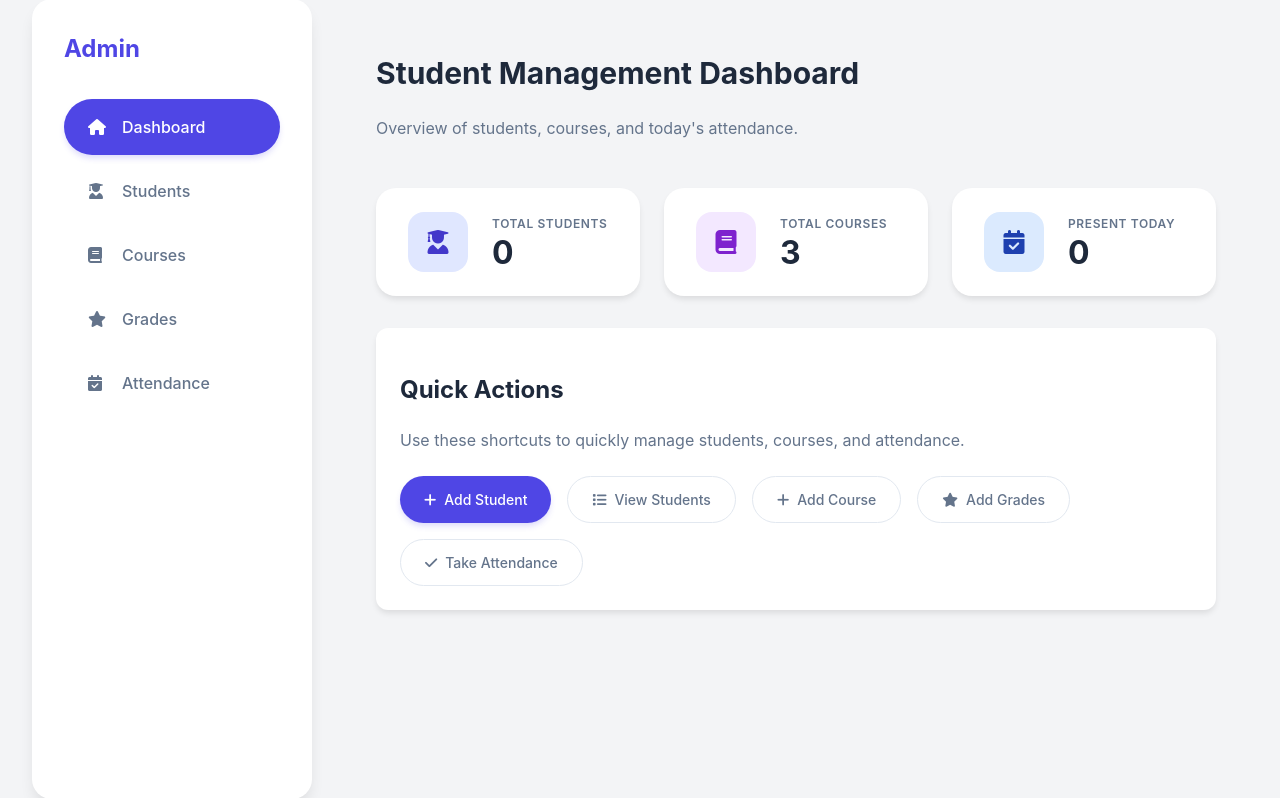
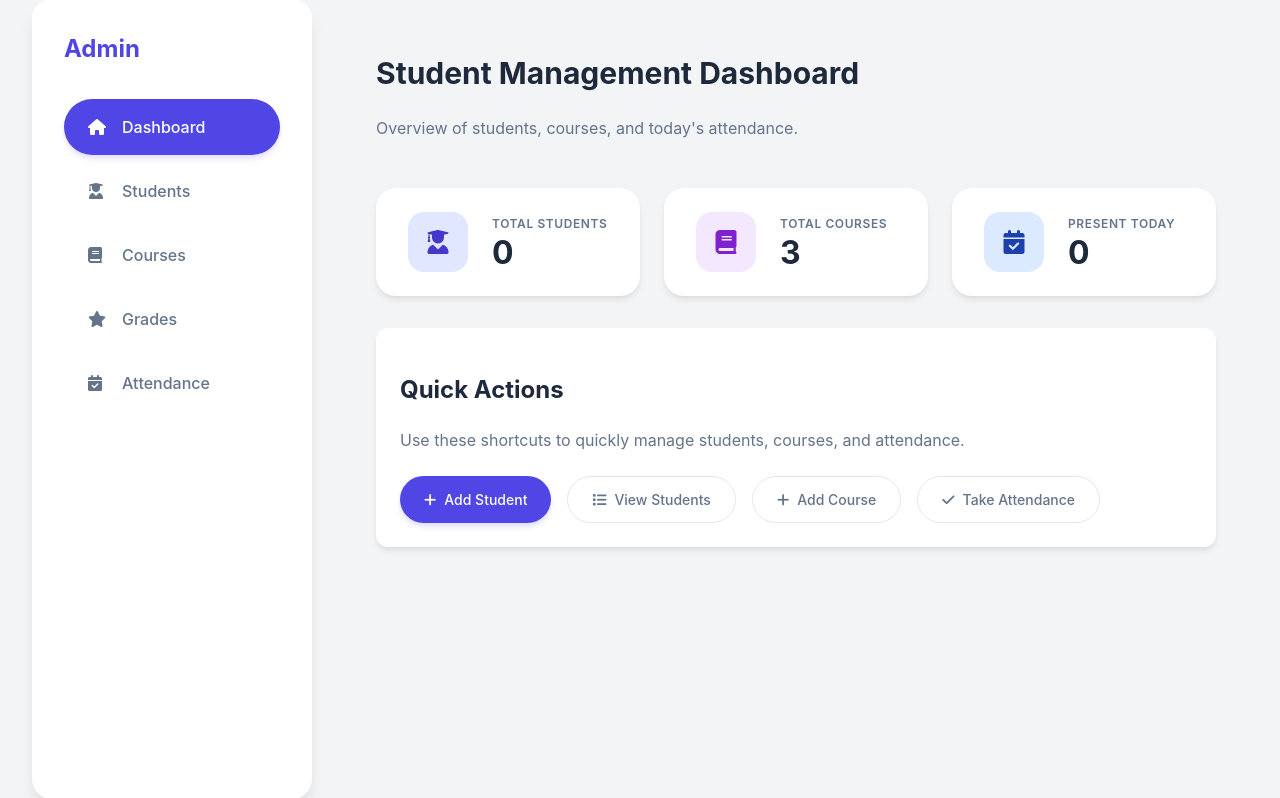
Before and after one commit to AliZaidi360/student_management_system, a PHP site: page / in a window 1280 px wide. Shown: the part 33-831 px from the top of the page. Run offline with PHP 8.4, Linux system fonts and the light colour scheme; data comes from the database, SQL or seed files in the repository; data that the repository does not hold is empty.

Commit message:
revert student view

```diff
--- a/index.php
+++ b/index.php
@@ -30,8 +30,8 @@ $attendance_count = $conn->query("SELECT COUNT(*) as count FROM attendance WHERE
             <ul class="nav-links">
                 <li><a href="#" class="active"><i class="fas fa-home"></i> Dashboard</a></li>
                 <li><a href="php/view_students.php"><i class="fas fa-user-graduate"></i> Students</a></li>
-                <li><a href="php/add_course.php"><i class="fas fa-book"></i> Courses</a></li>
-                <li><a href="php/add_grade.php"><i class="fas fa-star"></i> Grades</a></li>
+                <li><a href="#"><i class="fas fa-book"></i> Courses</a></li>
+                <li><a href="#"><i class="fas fa-star"></i> Grades</a></li>
                 <li><a href="php/attendance.php"><i class="fas fa-calendar-check"></i> Attendance</a></li>
             </ul>
         </aside>
@@ -86,7 +86,6 @@ $attendance_count = $conn->query("SELECT COUNT(*) as count FROM attendance WHERE
                     <a href="php/view_students.php" class="btn btn-outline"><i class="fas fa-list"></i> View
                         Students</a>
                     <a href="php/add_course.php" class="btn btn-outline"><i class="fas fa-plus"></i> Add Course</a>
-                    <a href="php/add_grade.php" class="btn btn-outline"><i class="fas fa-star"></i> Add Grades</a>
                     <a href="php/attendance.php" class="btn btn-outline"><i class="fas fa-check"></i> Take
                         Attendance</a>
                 </div>
```
